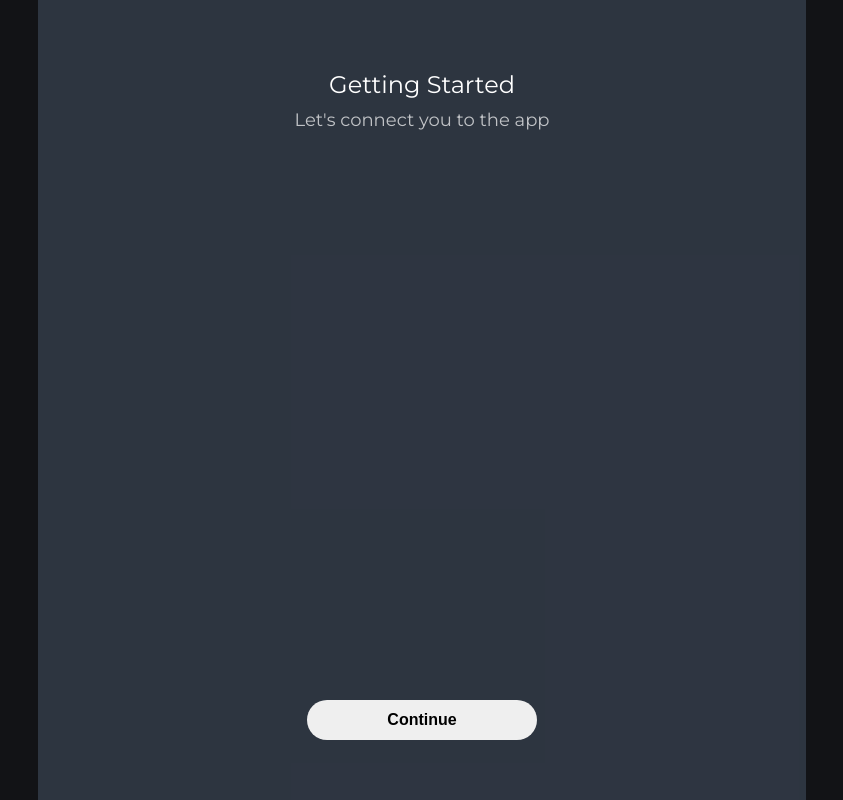
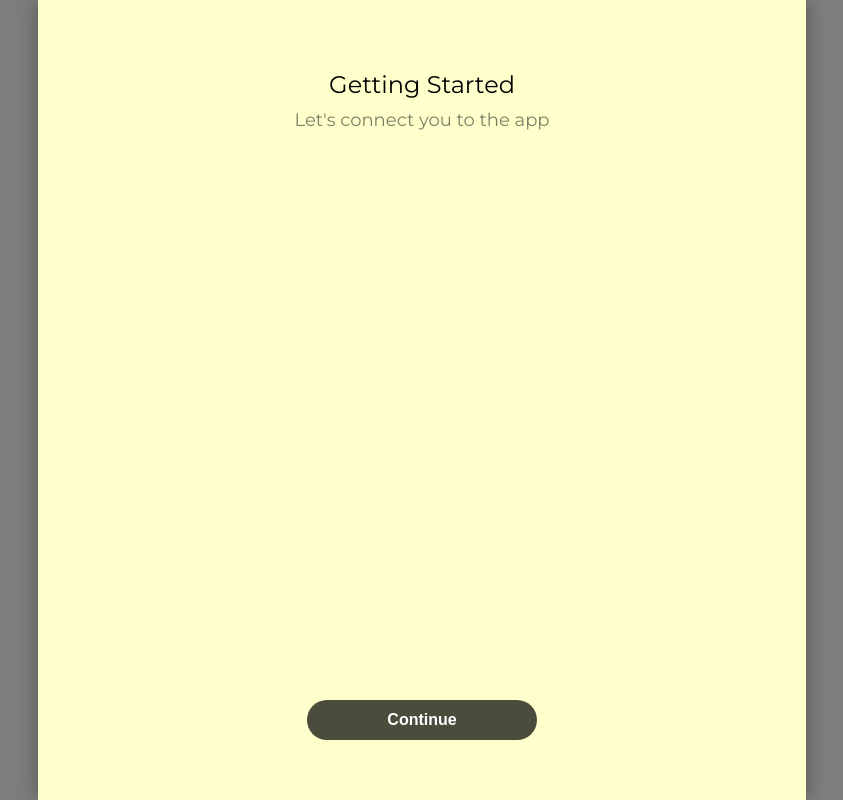
Before and after one commit to Mithula-cbw/WeatherBond, a plain HTML site: page initialize.html in a window 1280 px wide. Shown: the whole page, without its empty margins (218-1061 px from the left). Drawn offline with Linux system fonts and the light colour scheme.

Commit message:
initialize body color opt

```diff
--- a/initialize.css
+++ b/initialize.css
@@ -27,7 +27,7 @@ body{
     width: 100dvw;
     height: 100dvh;
     overflow: hidden;
-    background-color: #121316;
+    background-color: #4c4c4cb7;
 
 }
 
@@ -56,7 +56,8 @@ body{
     width: 60%;
     height: 100%;
     margin: auto;
-    background-color: #343d4bcf;
+    background-color:#FFFFCC;
+    box-shadow: 0px 0px 20px 1px var(--black-100);
     position: relative;
     display: flex;
     flex-direction: column;
@@ -78,7 +79,7 @@ body{
     font-family: var(--sec-font);
     font-size: 900;
     font-size: 24px;
-    color: var(--white);
+    color: var(--black);
 }
 
 #sub-title{
@@ -88,7 +89,7 @@ body{
     font-family: var(--sec-font);
     font-size: bolder;
     font-size: 18px;
-    color: var(--white-300);
+    color: var(--black-200);
 }
 
 .content{
@@ -114,11 +115,13 @@ body{
     font-size: 16px;
     font-weight: 600;
     cursor: pointer;
+    color: var(--white);
+    background-color: var(--black-300);
 
 }
 
 #next:hover{
-    background-color: aqua;
+    background-color: var(--black-400);
     color: var(--white);
 }
 
```
